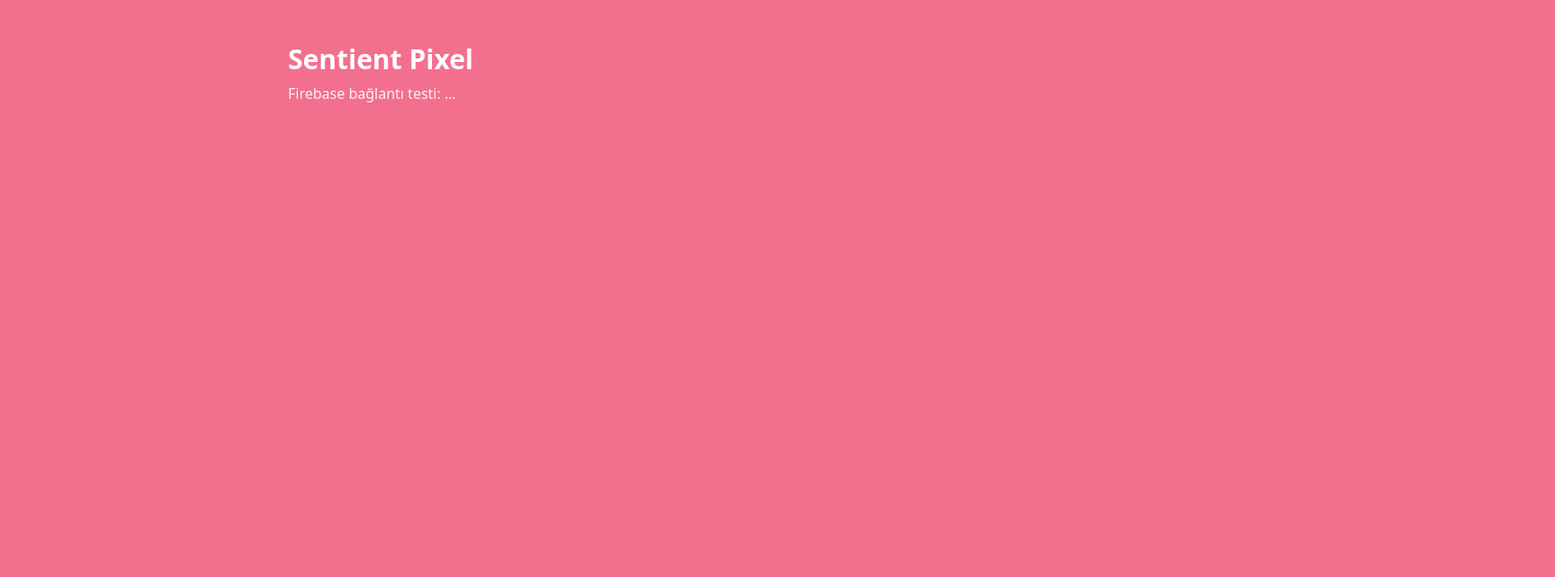
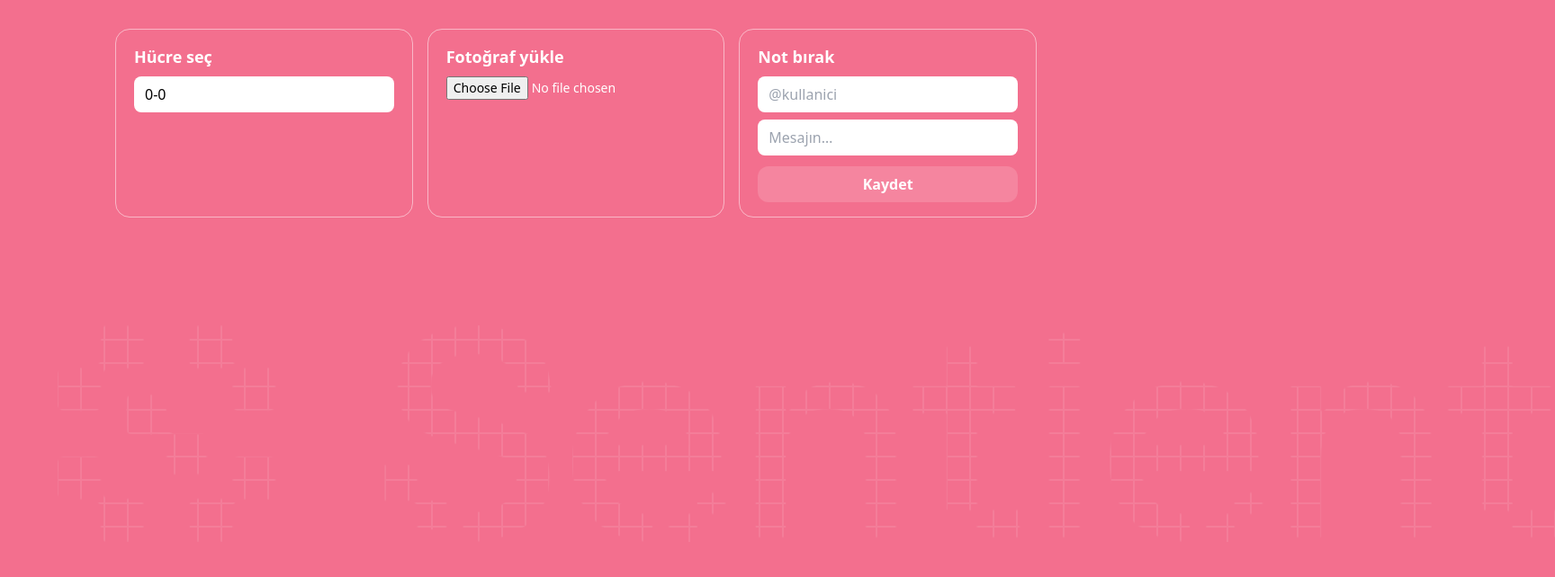
Before and after one commit to akubilayozel/sentient-pixel, a Next.js app: page / in a window 1280 px wide. Shown: the top 642 px of the page at 90% size, 1728 px wide, since content can reach past the window. Built offline with nearby package versions, Linux system fonts and the light colour scheme; no server answers; the database is empty.

Commit message:
Update page.tsx

```diff
--- a/app/page.tsx
+++ b/app/page.tsx
@@ -1,24 +1,19 @@
-'use client'
-import { useEffect, useState } from 'react'
-import { healthcheck } from '../lib/firebase'
+'use client';
+
+import { useEffect } from 'react';
+import Controls from '@/components/Controls';
+import Mosaic from '@/components/Mosaic';
+import UsernameNoteList from '@/components/UsernameNoteList';
+import { ensureAnonAuth } from '@/lib/firebase';
 
 export default function Page() {
-  const [status, setStatus] = useState<'idle'|'ok'|'err'>('idle')
-  const [uid, setUid] = useState('')
-
-  useEffect(() => {
-    healthcheck()
-      .then(u => { setUid(u); setStatus('ok') })
-      .catch(() => setStatus('err'))
-  }, [])
+  useEffect(() => { ensureAnonAuth(); }, []);
 
   return (
-    <main className="max-w-2xl mx-auto px-4 py-12">
-      <h1 className="text-3xl font-extrabold">Sentient Pixel</h1>
-      <p className="opacity-90 mt-2">
-        Firebase bağlantı testi: {status === 'ok' ? '✅ Başarılı' : status === 'err' ? '❌ Hata' : '…'}
-      </p>
-      {uid && <p className="mt-2 text-sm opacity-80">Anon UID: {uid}</p>}
+    <main className="px-4 py-8">
+      <Controls />
+      <Mosaic />
+      <UsernameNoteList />
     </main>
-  )
+  );
 }
```
